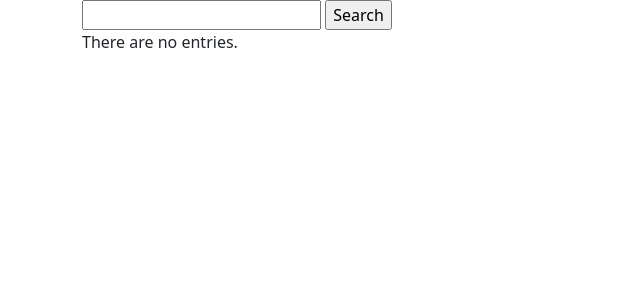
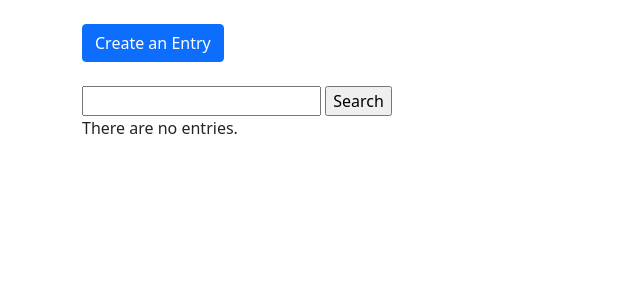
Before and after one commit to taniaarya/personal-diary, a Flask app: page / in a window 1280 px wide. Shown: the part 56-356 px from the top of the page, without its empty margins (0-640 px from the left). Run offline with Flask 2, Linux system fonts and the light colour scheme; data that the repository does not hold is empty; some libraries are stand-ins or nearby versions.

Commit message:
Added create button to home page

```diff
--- a/personal_diary/templates/index.html
+++ b/personal_diary/templates/index.html
@@ -2,6 +2,9 @@
 
 {% block content %}
 <div>
+    <a href="{{ url_for('create_entry') }}" class="btn btn-primary mt-4 mb-4" role="button">Create an Entry</a>
+
+
     <form method="post" action="" style="max-width:600px">
         {{ form.search }}
         {{ form.submit }}
```
